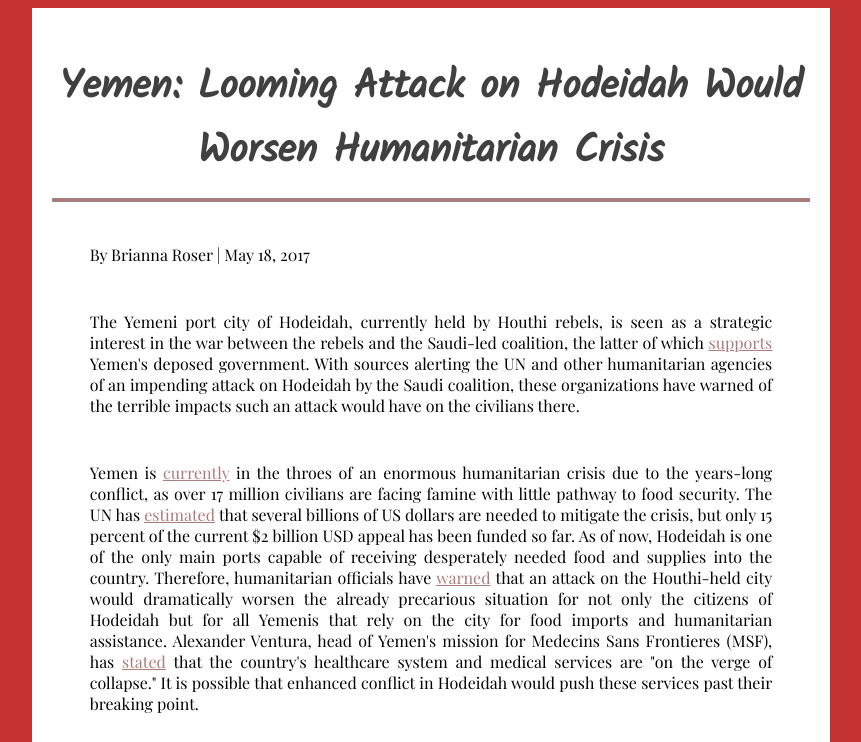
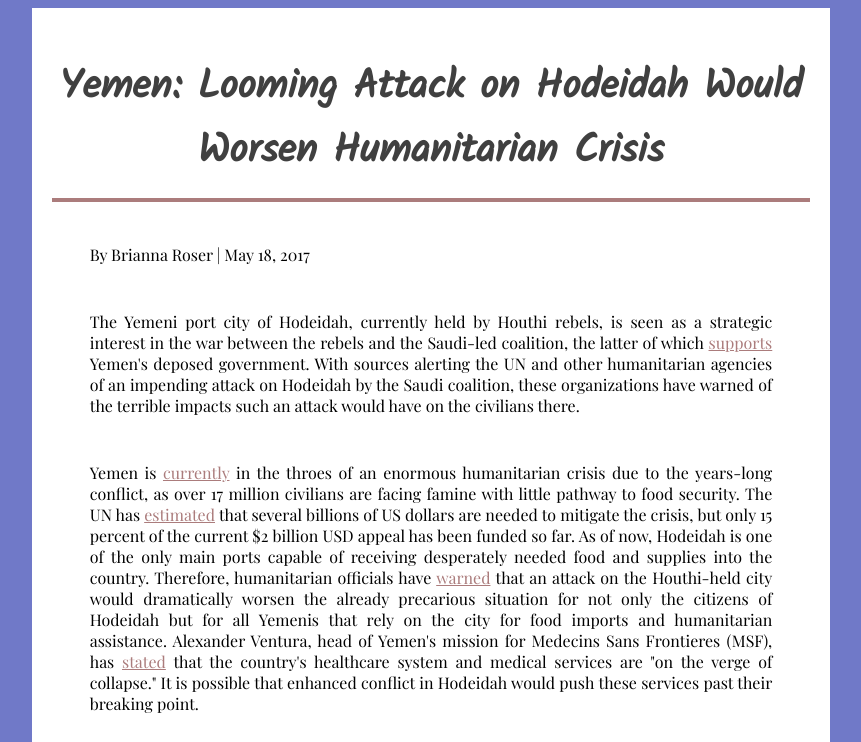
Before and after one commit to broser13/Blog-Post, a plain HTML site: page index.html in a window 1280 px wide. Shown: the top 742 px of the page, without its empty margins (209-1070 px from the left). Drawn offline with nearby package versions, Linux system fonts and the light colour scheme.

Commit message:
Update index.html

```diff
--- a/index.html
+++ b/index.html
@@ -7,7 +7,7 @@
 
     <style>
       body {
-        background-color: #C43232;
+        background-color: #7079C8;
         font-family: 'Playfair Display', serif;
       }
 
```
